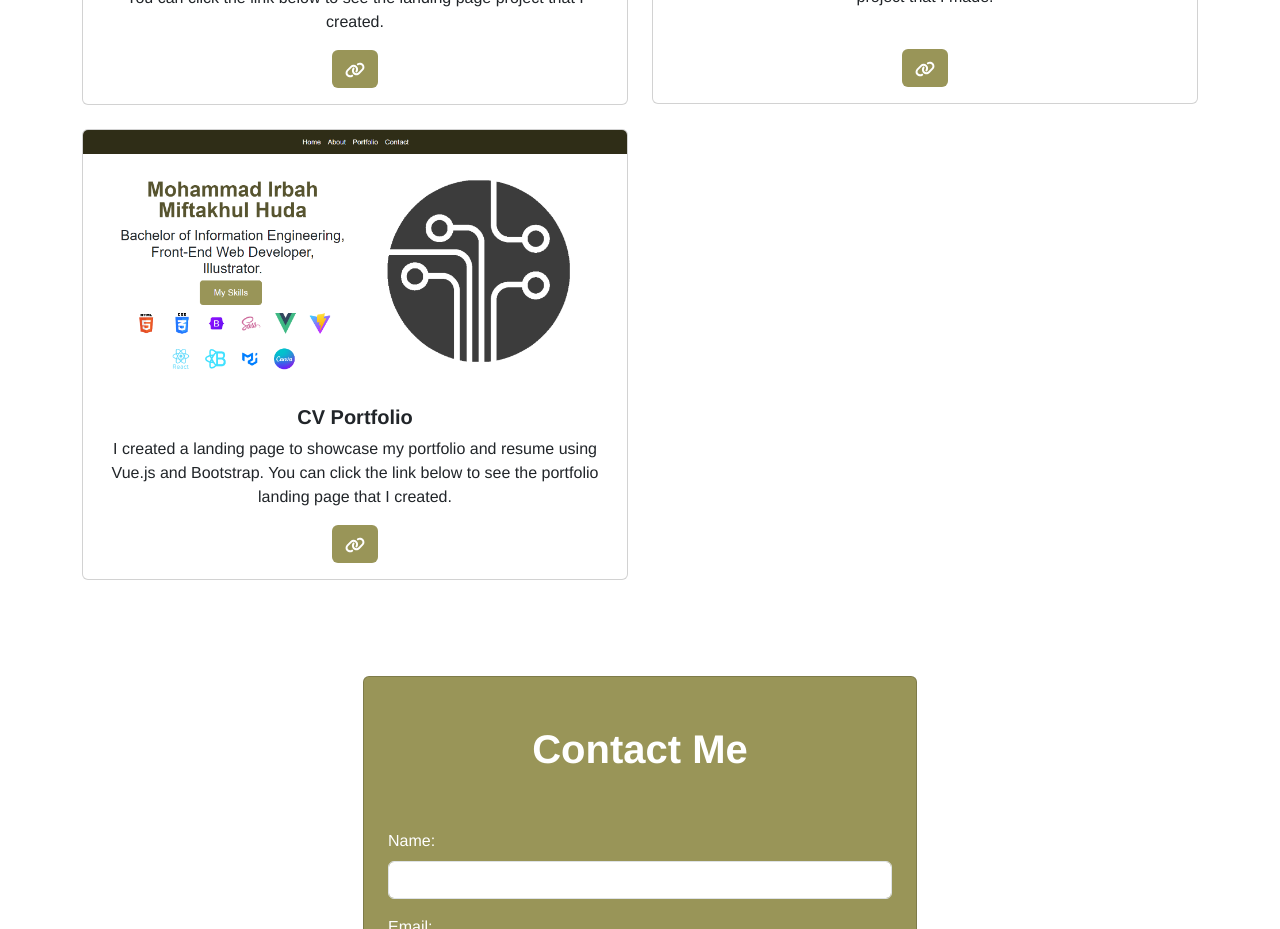
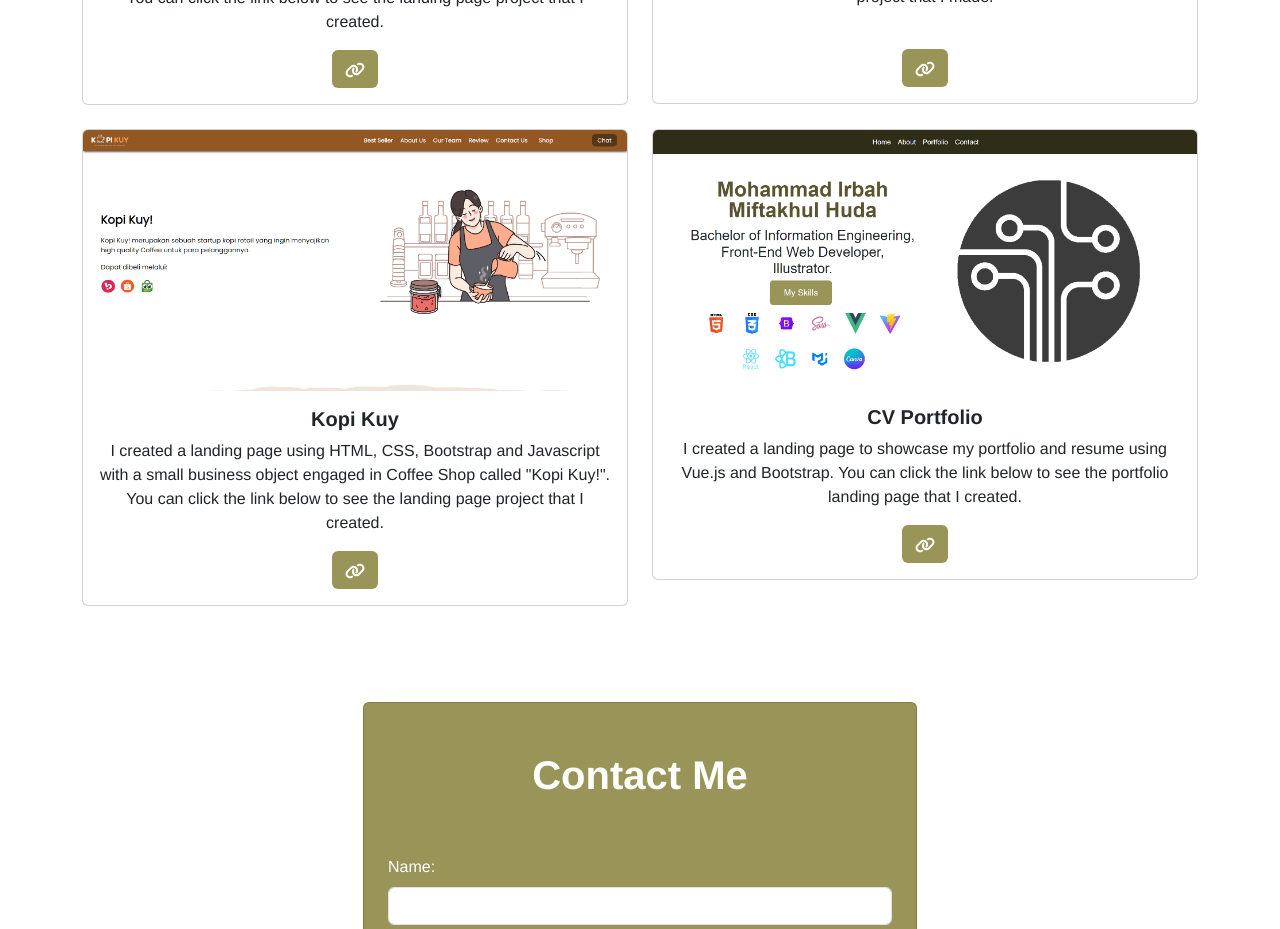
Before and after one commit to mohammadirbah/landingpage-Vue.js, a Vue app: page / in a window 1280 px wide. Shown: the part 2200-3129 px from the top of the page. Built offline with nearby package versions, Linux system fonts and the light colour scheme.

Commit message:
Mengubah isi content

```diff
--- a/src/components/HelloWorld.vue
+++ b/src/components/HelloWorld.vue
@@ -112,5 +112,11 @@ a {
   text-decoration: none;
 }
 
-
+@media (max-width: 600px) {
+  div.portfolio {
+    width: 100%;
+    margin-bottom: 30px;
+    background-color: whitesmoke;
+  }
+}
 </style>
--- a/src/components/Portfolio.vue
+++ b/src/components/Portfolio.vue
@@ -1,5 +1,5 @@
 <template>
-  <div class="container small-card" id="portfolio">
+  <div class="portfolio container small-card" id="portfolio">
     <h1 class="text-center p-5" style="color: #57542f">
       <strong>Portfolio</strong>
     </h1>
@@ -32,8 +32,7 @@
                   <path
                     fill="#ffffff"
                     d="M579.8 267.7c56.5-56.5 56.5-148 0-204.5c-50-50-128.8-56.5-186.3-15.4l-1.6 1.1c-14.4 10.3-17.7 30.3-7.4 44.6s30.3 17.7 44.6 7.4l1.6-1.1c32.1-22.9 76-19.3 103.8 8.6c31.5 31.5 31.5 82.5 0 114L422.3 334.8c-31.5 31.5-82.5 31.5-114 0c-27.9-27.9-31.5-71.8-8.6-103.8l1.1-1.6c10.3-14.4 6.9-34.4-7.4-44.6s-34.4-6.9-44.6 7.4l-1.1 1.6C206.5 251.2 213 330 263 380c56.5 56.5 148 56.5 204.5 0L579.8 267.7zM60.2 244.3c-56.5 56.5-56.5 148 0 204.5c50 50 128.8 56.5 186.3 15.4l1.6-1.1c14.4 10.3 17.7-30.3 7.4-44.6s-30.3-17.7-44.6-7.4l-1.6 1.1c-32.1 22.9-76 19.3-103.8-8.6C74 372 74 321 105.5 289.5L217.7 177.2c31.5-31.5 82.5-31.5 114 0c27.9 27.9 31.5 71.8 8.6 103.9l-1.1 1.6c-10.3 14.4-6.9 34.4 7.4 44.6s34.4 6.9 44.6-7.4l1.1-1.6C433.5 260.8 427 182 377 132c-56.5-56.5-148-56.5-204.5 0L60.2 244.3z"
-                  /></svg
-              ></a>
+                  /></svg></a>
             </button>
           </div>
         </div>
@@ -68,8 +67,7 @@
                   <path
                     fill="#ffffff"
                     d="M579.8 267.7c56.5-56.5 56.5-148 0-204.5c-50-50-128.8-56.5-186.3-15.4l-1.6 1.1c-14.4 10.3-17.7 30.3-7.4 44.6s30.3 17.7 44.6 7.4l1.6-1.1c32.1-22.9 76-19.3 103.8 8.6c31.5 31.5 31.5 82.5 0 114L422.3 334.8c-31.5 31.5-82.5 31.5-114 0c-27.9-27.9-31.5-71.8-8.6-103.8l1.1-1.6c10.3-14.4 6.9-34.4-7.4-44.6s-34.4-6.9-44.6 7.4l-1.1 1.6C206.5 251.2 213 330 263 380c56.5 56.5 148 56.5 204.5 0L579.8 267.7zM60.2 244.3c-56.5 56.5-56.5 148 0 204.5c50 50 128.8 56.5 186.3 15.4l1.6-1.1c14.4 10.3 17.7-30.3 7.4-44.6s-30.3-17.7-44.6-7.4l-1.6 1.1c-32.1 22.9-76 19.3-103.8-8.6C74 372 74 321 105.5 289.5L217.7 177.2c31.5-31.5 82.5-31.5 114 0c27.9 27.9 31.5 71.8 8.6 103.9l-1.1 1.6c-10.3 14.4-6.9 34.4 7.4 44.6s34.4 6.9 44.6-7.4l1.1-1.6C433.5 260.8 427 182 377 132c-56.5-56.5-148-56.5-204.5 0L60.2 244.3z"
-                  /></svg
-              ></a>
+                  /></svg></a>
             </button>
           </div>
         </div>
@@ -104,8 +102,7 @@
                   <path
                     fill="#ffffff"
                     d="M579.8 267.7c56.5-56.5 56.5-148 0-204.5c-50-50-128.8-56.5-186.3-15.4l-1.6 1.1c-14.4 10.3-17.7 30.3-7.4 44.6s30.3 17.7 44.6 7.4l1.6-1.1c32.1-22.9 76-19.3 103.8 8.6c31.5 31.5 31.5 82.5 0 114L422.3 334.8c-31.5 31.5-82.5 31.5-114 0c-27.9-27.9-31.5-71.8-8.6-103.8l1.1-1.6c10.3-14.4 6.9-34.4-7.4-44.6s-34.4-6.9-44.6 7.4l-1.1 1.6C206.5 251.2 213 330 263 380c56.5 56.5 148 56.5 204.5 0L579.8 267.7zM60.2 244.3c-56.5 56.5-56.5 148 0 204.5c50 50 128.8 56.5 186.3 15.4l1.6-1.1c14.4 10.3 17.7-30.3 7.4-44.6s-30.3-17.7-44.6-7.4l-1.6 1.1c-32.1 22.9-76 19.3-103.8-8.6C74 372 74 321 105.5 289.5L217.7 177.2c31.5-31.5 82.5-31.5 114 0c27.9 27.9 31.5 71.8 8.6 103.9l-1.1 1.6c-10.3 14.4-6.9 34.4 7.4 44.6s34.4 6.9 44.6-7.4l1.1-1.6C433.5 260.8 427 182 377 132c-56.5-56.5-148-56.5-204.5 0L60.2 244.3z"
-                  /></svg
-              ></a>
+                  /></svg></a>
             </button>
           </div>
         </div>
@@ -141,8 +138,43 @@
                   <path
                     fill="#ffffff"
                     d="M579.8 267.7c56.5-56.5 56.5-148 0-204.5c-50-50-128.8-56.5-186.3-15.4l-1.6 1.1c-14.4 10.3-17.7 30.3-7.4 44.6s30.3 17.7 44.6 7.4l1.6-1.1c32.1-22.9 76-19.3 103.8 8.6c31.5 31.5 31.5 82.5 0 114L422.3 334.8c-31.5 31.5-82.5 31.5-114 0c-27.9-27.9-31.5-71.8-8.6-103.8l1.1-1.6c10.3-14.4 6.9-34.4-7.4-44.6s-34.4-6.9-44.6 7.4l-1.1 1.6C206.5 251.2 213 330 263 380c56.5 56.5 148 56.5 204.5 0L579.8 267.7zM60.2 244.3c-56.5 56.5-56.5 148 0 204.5c50 50 128.8 56.5 186.3 15.4l1.6-1.1c14.4 10.3 17.7-30.3 7.4-44.6s-30.3-17.7-44.6-7.4l-1.6 1.1c-32.1 22.9-76 19.3-103.8-8.6C74 372 74 321 105.5 289.5L217.7 177.2c31.5-31.5 82.5-31.5 114 0c27.9 27.9 31.5 71.8 8.6 103.9l-1.1 1.6c-10.3 14.4-6.9 34.4 7.4 44.6s34.4 6.9 44.6-7.4l1.1-1.6C433.5 260.8 427 182 377 132c-56.5-56.5-148-56.5-204.5 0L60.2 244.3z"
-                  /></svg
-              ></a>
+                  /></svg></a>
+            </button>
+          </div>
+        </div>
+      </div>
+
+      <!-- Kopi Kuy -->
+      <div class="col">
+        <div class="card row-0 col-0 hover-card">
+          <img
+            src="../assets/kopi-kuy.png"
+            class="card-img-top"
+            alt="Kopi Kuy"
+          />
+          <div class="card-body">
+            <h5 class="card-title">
+              <strong>Kopi Kuy</strong>
+            </h5>
+            <p class="card-text">
+              I created a landing page using HTML, CSS, Bootstrap and Javascript
+              with a small business object engaged in Coffee Shop called "Kopi
+              Kuy!". You can click the link below to see the landing page
+              project that I created.
+              <br />
+            </p>
+            <button class="btn" style="background-color: #999558">
+              <a href="https://kopi-kuy-sage.vercel.app/"
+                ><svg
+                  xmlns="http://www.w3.org/2000/svg"
+                  viewBox="0 0 640 512"
+                  width="20"
+                  height="20"
+                >
+                  <path
+                    fill="#ffffff"
+                    d="M579.8 267.7c56.5-56.5 56.5-148 0-204.5c-50-50-128.8-56.5-186.3-15.4l-1.6 1.1c-14.4 10.3-17.7 30.3-7.4 44.6s30.3 17.7 44.6 7.4l1.6-1.1c32.1-22.9 76-19.3 103.8 8.6c31.5 31.5 31.5 82.5 0 114L422.3 334.8c-31.5 31.5-82.5 31.5-114 0c-27.9-27.9-31.5-71.8-8.6-103.8l1.1-1.6c10.3-14.4 6.9-34.4-7.4-44.6s-34.4-6.9-44.6 7.4l-1.1 1.6C206.5 251.2 213 330 263 380c56.5 56.5 148 56.5 204.5 0L579.8 267.7zM60.2 244.3c-56.5 56.5-56.5 148 0 204.5c50 50 128.8 56.5 186.3 15.4l1.6-1.1c14.4 10.3 17.7-30.3 7.4-44.6s-30.3-17.7-44.6-7.4l-1.6 1.1c-32.1 22.9-76 19.3-103.8-8.6C74 372 74 321 105.5 289.5L217.7 177.2c31.5-31.5 82.5-31.5 114 0c27.9 27.9 31.5 71.8 8.6 103.9l-1.1 1.6c-10.3 14.4-6.9 34.4 7.4 44.6s34.4 6.9 44.6-7.4l1.1-1.6C433.5 260.8 427 182 377 132c-56.5-56.5-148-56.5-204.5 0L60.2 244.3z"
+                  /></svg></a>
             </button>
           </div>
         </div>
@@ -177,8 +209,7 @@
                   <path
                     fill="#ffffff"
                     d="M579.8 267.7c56.5-56.5 56.5-148 0-204.5c-50-50-128.8-56.5-186.3-15.4l-1.6 1.1c-14.4 10.3-17.7 30.3-7.4 44.6s30.3 17.7 44.6 7.4l1.6-1.1c32.1-22.9 76-19.3 103.8 8.6c31.5 31.5 31.5 82.5 0 114L422.3 334.8c-31.5 31.5-82.5 31.5-114 0c-27.9-27.9-31.5-71.8-8.6-103.8l1.1-1.6c10.3-14.4 6.9-34.4-7.4-44.6s-34.4-6.9-44.6 7.4l-1.1 1.6C206.5 251.2 213 330 263 380c56.5 56.5 148 56.5 204.5 0L579.8 267.7zM60.2 244.3c-56.5 56.5-56.5 148 0 204.5c50 50 128.8 56.5 186.3 15.4l1.6-1.1c14.4 10.3 17.7-30.3 7.4-44.6s-30.3-17.7-44.6-7.4l-1.6 1.1c-32.1 22.9-76 19.3-103.8-8.6C74 372 74 321 105.5 289.5L217.7 177.2c31.5-31.5 82.5-31.5 114 0c27.9 27.9 31.5 71.8 8.6 103.9l-1.1 1.6c-10.3 14.4-6.9 34.4 7.4 44.6s34.4 6.9 44.6-7.4l1.1-1.6C433.5 260.8 427 182 377 132c-56.5-56.5-148-56.5-204.5 0L60.2 244.3z"
-                  /></svg
-              ></a>
+                  /></svg></a>
             </button>
           </div>
         </div>
@@ -188,23 +219,58 @@
 </template>
 
 <style>
+  /* Styling default */
+  .portfolio .container {
+    padding: 20px;
+  }
+
   .hover-card {
-  transition: transform 0.3s, box-shadow 0.3s;
+    transition: transform 0.3s ease-in-out;
   }
 
   .hover-card:hover {
-  transform: translateY(-10px);
-  box-shadow: 0 4px 20px rgba(0, 0, 0, 0.2);
+    transform: scale(1.05);
   }
 
-.hover-card .card-img-top {
-  transition: transform 0.3s;
+  /* Styling media query untuk layar dengan lebar maksimum 600px */
+  @media (max-width: 600px) {
+    .portfolio .container {
+      padding: 10px;
     }
 
-.hover-card:hover .card-img-top {
-  transform: scale(1);
+    .row-cols-md-2 > .col {
+      flex: 0 0 100%;
+      max-width: 100%;
+    }
+
+    .card-title {
+      font-size: 1.2rem;
+    }
+
+    .card-text {
+      font-size: 0.9rem;
+    }
+
+    /* .btn {
+      width: 100%;
+      margin-top: 10px;
+    } */
+
+    h1 {
+      font-size: 1.5rem;
+    }
+
+    img.card-img-top {
+      height: auto;
+      width: 100%;
+    }
+
+    .card-body {
+      padding: 10px;
+    }
   }
 </style>
+
 
 <script>
 export default {
```
Also changed, not shown: src/components/Footer.vue (+6 -11 lines), src/assets/kopi-kuy.png (added). Lines whose indentation alone changed are shown as unchanged.
